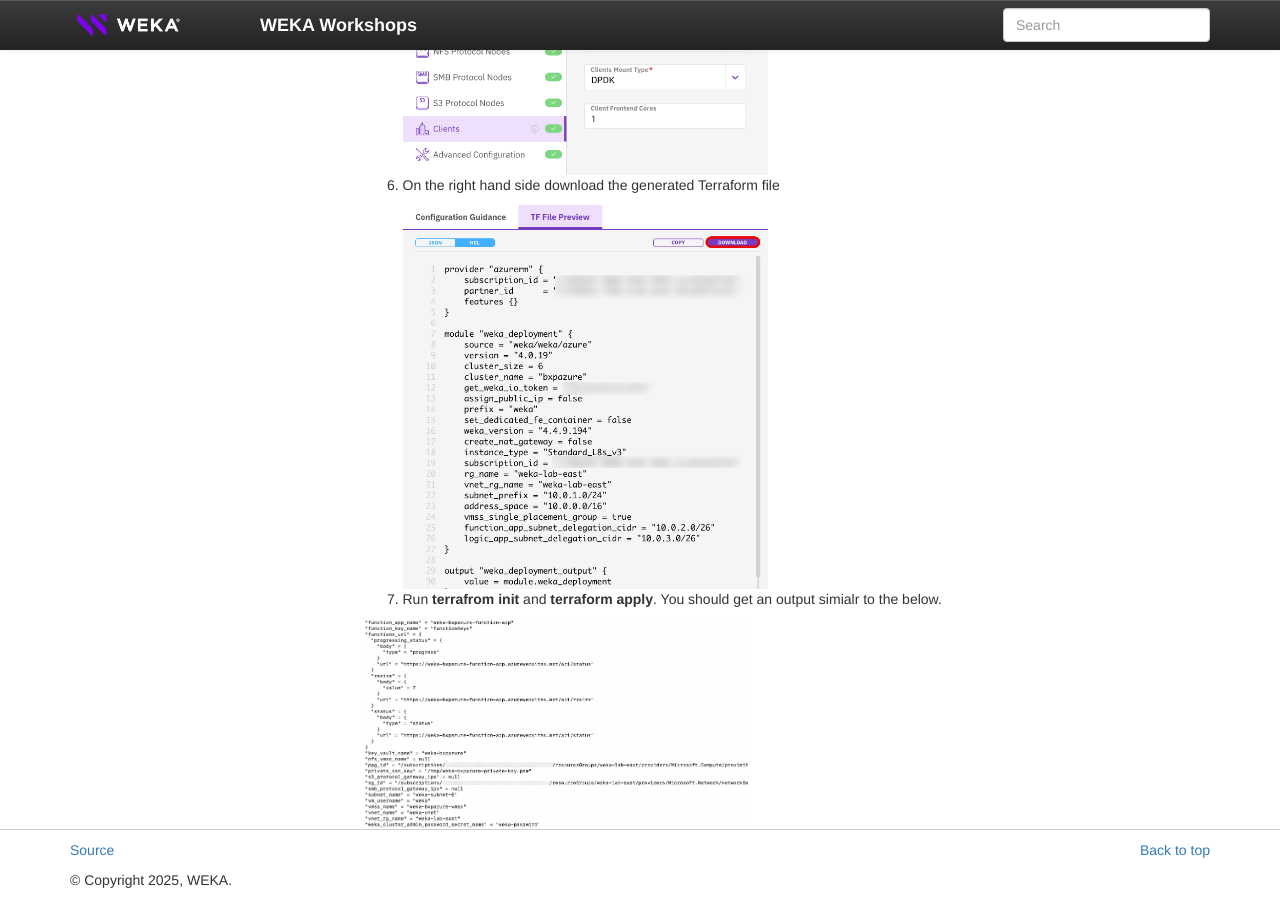
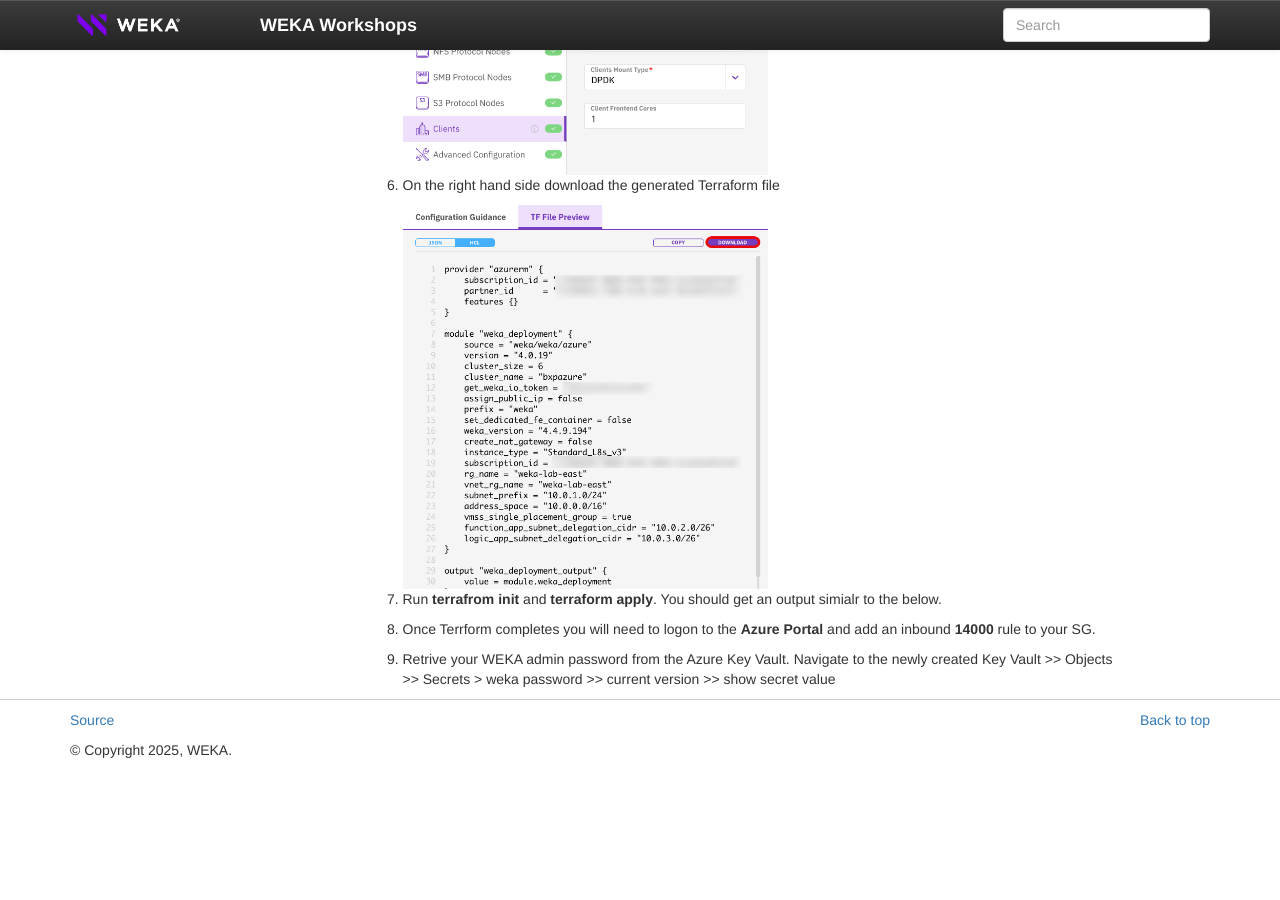
Before and after one commit to bmp-dot/template, a Sphinx documentation site: the page built from source/create_azure_cluster/create_azure_cluster.md, in a window 1280 px wide and 900 px high, scrolled down 2120 px. Built offline with Sphinx 7.4.7, drawn with Linux system fonts in a browser that asks for light colours; after the commit the page ends 2890 px from its top, so only the background shows below that.

Commit message:
remove images

````diff
--- a/source/create_azure_cluster/create_azure_cluster.md
+++ b/source/create_azure_cluster/create_azure_cluster.md
@@ -70,13 +70,6 @@
 7.  Run **terrafrom init** and **terraform apply**.  You should get an output simialr to the below.
 
 
-   ```{image} ./images/tf_output.png
-    :width: 50%
-    :class: zoomable
-    :alt: Terraform Output
-    ```
-
 8.  Once Terrform completes you will need to logon to the **Azure Portal** and add an inbound **14000** rule to your SG.
 
-
 9.  Retrive your WEKA admin password from the Azure Key Vault.  Navigate to the newly created Key Vault >> Objects >> Secrets > weka password >> current version >> show secret value
````
